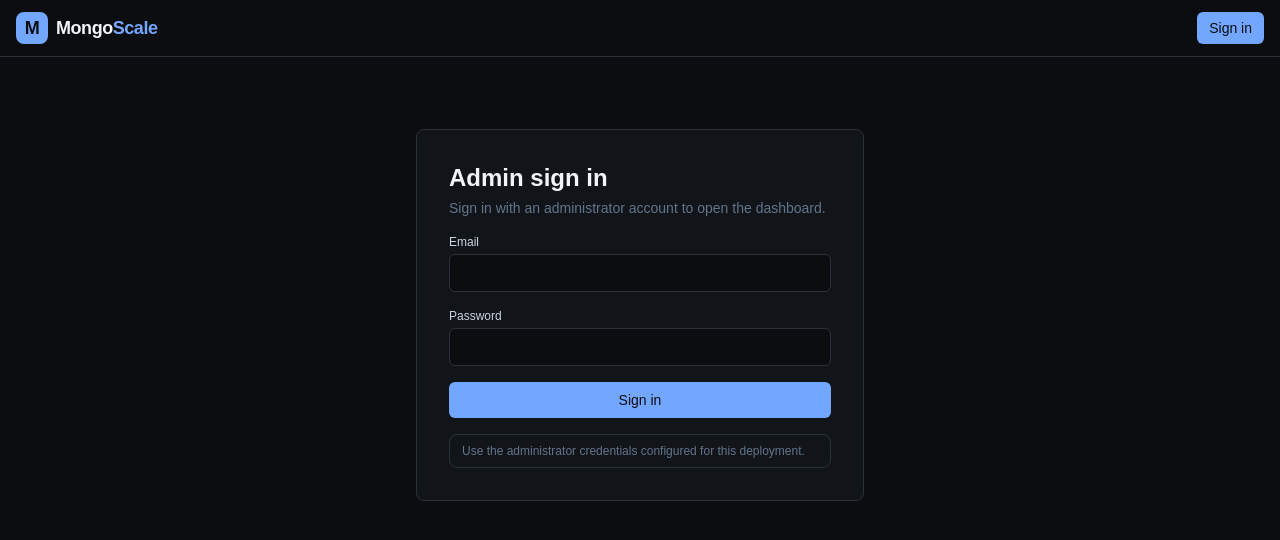
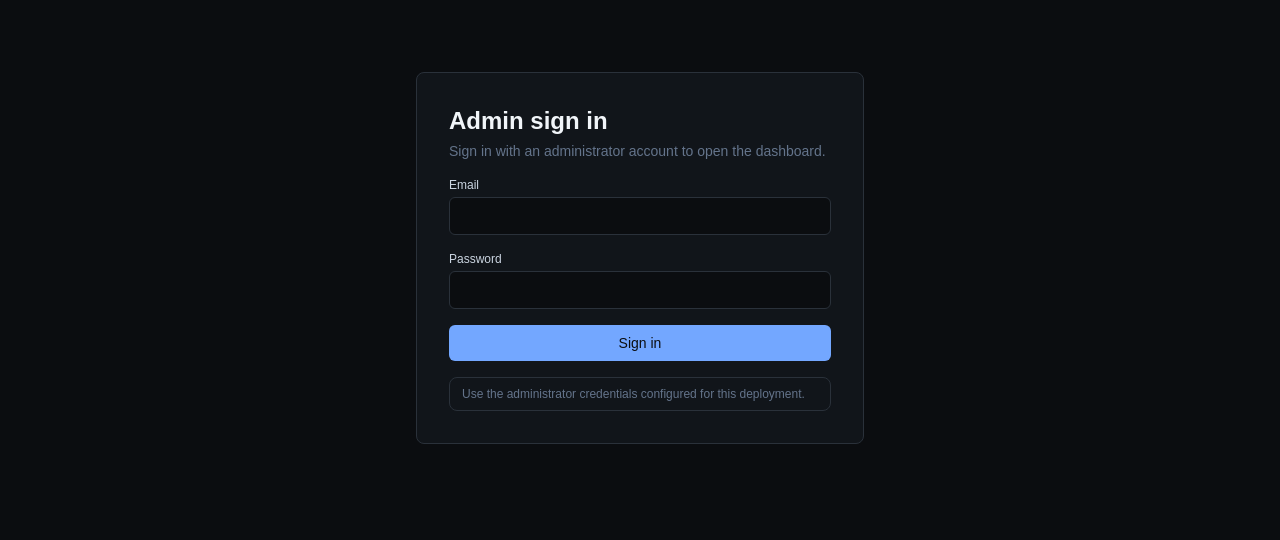
Before and after one commit to Anurag-spec1/mongoscale, a React (Vite) app in the folder frontend/: page /login in a window 1280 px wide. Shown: the top 540 px of the page. Built offline with nearby package versions, Linux system fonts and the light colour scheme.

Commit message:
Build the admin sidebar and system top bar

```diff
--- a/frontend/src/components/Layout.tsx
+++ b/frontend/src/components/Layout.tsx
@@ -1,56 +1,87 @@
-import { Link, NavLink, Navigate, Outlet, useLocation } from 'react-router-dom';
+import { NavLink, Navigate, Outlet, useLocation } from 'react-router-dom';
 import { isAdmin, useAuthStore } from '../store/auth';
+import { api } from '../services/api';
+import type { MetricsResponse } from '../types';
+import { usePolling } from '../hooks/usePolling';
+import { Icon } from './icons';
 import { classNames } from '../utils/format';
 
-const linkClass = ({ isActive }: { isActive: boolean }) =>
-  classNames('rounded-lg px-3 py-1.5 text-sm font-medium transition', isActive ? 'bg-brand/15 text-brand' : 'text-slate-400 hover:text-slate-100');
+const navigation = [
+  { to: '/dashboard', label: 'Dashboard', icon: 'dashboard' as const },
+  { to: '/architecture', label: 'Architecture', icon: 'architecture' as const },
+  { to: '/comparison', label: 'Before / After', icon: 'comparison' as const },
+];
+
+const titles: Record<string, string> = {
+  '/dashboard': 'Dashboard',
+  '/architecture': 'Architecture',
+  '/comparison': 'Before / After',
+};
 
 export function Layout() {
   const user = useAuthStore((state) => state.user);
   const logout = useAuthStore((state) => state.logout);
+  const location = useLocation();
+  const admin = isAdmin(user);
+  const shell = usePolling((signal) => api.get<MetricsResponse>('/system/metrics?history=1', signal), 5000, admin);
+
+  if (!admin) {
+    return <main className="min-h-screen bg-ink-950 px-4 py-8"><Outlet /></main>;
+  }
 
   return (
-    <div className="min-h-screen">
-      <header className="sticky top-0 z-30 border-b border-line bg-ink-950/80 backdrop-blur">
-        <div className="mx-auto flex max-w-7xl items-center gap-6 px-4 py-3">
-          <Link to="/" className="flex items-center gap-2 text-lg font-extrabold tracking-tight text-slate-100">
-            <span className="flex h-8 w-8 items-center justify-center rounded-lg bg-brand text-ink-950">M</span>
-            <span>
-              Mongo<span className="text-brand">Scale</span>
-            </span>
-          </Link>
-          <nav className="flex flex-1 flex-wrap items-center gap-1">
-            {isAdmin(user) ? (
-              <>
-                <NavLink to="/dashboard" className={linkClass}>
-                  Dashboard
+    <div className="min-h-screen bg-ink-950 lg:flex">
+      <aside className="flex shrink-0 flex-col border-b border-line bg-ink-900 lg:sticky lg:top-0 lg:h-screen lg:w-56 lg:border-b-0 lg:border-r">
+        <div className="flex h-16 items-center gap-2.5 border-b border-line px-5">
+          <span className="flex h-7 w-7 items-center justify-center rounded-sm bg-brand text-ink-950"><Icon name="database" size={17} /></span>
+          <span className="text-sm font-semibold text-slate-100">MongoScale</span>
+        </div>
+        <nav aria-label="Main navigation" className="flex gap-1 overflow-x-auto p-3 lg:flex-1 lg:flex-col lg:overflow-visible">
+          {navigation.map((item) => (
+            <NavLink
+              key={item.to}
+              to={item.to}
+              className={({ isActive }) => classNames(
+                'flex shrink-0 items-center gap-3 rounded-sm px-3 py-2.5 text-sm font-medium transition-colors duration-150 focus-visible:outline-none focus-visible:ring-2 focus-visible:ring-brand',
+                isActive ? 'bg-ink-700 text-slate-100' : 'text-slate-400 hover:bg-ink-800 hover:text-slate-100',
+              )}
+            >
+              <Icon name={item.icon} className="shrink-0" />
+              {item.label}
             </NavLink>
-                <NavLink to="/architecture" className={linkClass}>
-                  Architecture
-                </NavLink>
-                <NavLink to="/comparison" className={linkClass}>
-                  Before / After
-                </NavLink>
-              </>
-            ) : null}
+          ))}
         </nav>
-          {user ? (
-            <div className="flex items-center gap-3">
-              <span className="hidden text-sm text-slate-400 sm:block">{user.name}</span>
-              <button type="button" className="btn-ghost !px-3 !py-1.5" onClick={logout}>
+        <div className="hidden border-t border-line p-3 lg:block">
+          <div className="truncate px-3 pb-2 text-sm font-medium text-slate-200">{user?.name}</div>
+          <button type="button" className="btn-ghost w-full justify-start" onClick={logout}>
+            <Icon name="logout" />
             Sign out
           </button>
         </div>
-          ) : (
-            <Link to="/login" className="btn-primary !px-3 !py-1.5">
-              Sign in
-            </Link>
-          )}
+        <div className="flex items-center justify-between border-t border-line px-4 py-2 lg:hidden">
+          <span className="truncate text-xs text-slate-400">{user?.name}</span>
+          <button type="button" className="btn-ghost !px-2 !py-1.5" onClick={logout} aria-label="Sign out">
+            <Icon name="logout" />
+          </button>
+        </div>
+      </aside>
+      <div className="min-w-0 flex-1">
+        <header className="sticky top-0 z-20 flex min-h-16 flex-wrap items-center justify-between gap-3 border-b border-line bg-ink-950 px-5 py-3 lg:px-7">
+          <h1 className="text-base font-semibold text-slate-100">{titles[location.pathname] ?? 'Dashboard'}</h1>
+          <div className="flex flex-wrap items-center gap-2" aria-label="Current system configuration">
+            {shell.data?.tuning ? <span className="rounded-sm border border-line px-2 py-1 text-xs text-slate-300">{shell.data.tuning.label}</span> : null}
+            {shell.data?.topology ? <span className="rounded-sm border border-line px-2 py-1 text-xs text-slate-300">{shell.data.topology.kind}</span> : null}
           </div>
         </header>
-      <main className="mx-auto max-w-7xl px-4 py-8">
+        <main className="mx-auto w-full max-w-[1440px] px-4 py-6 lg:px-7 lg:py-7">
+          {shell.error ? (
+            <div role="status" aria-live="polite" className="mb-5 border-l-2 border-warn bg-ink-900 px-4 py-3 text-sm text-slate-200">
+              API is unreachable. Live system data is temporarily unavailable.
+            </div>
+          ) : null}
           <Outlet />
         </main>
+      </div>
     </div>
   );
 }
```
Lines whose indentation alone changed are shown as unchanged.
